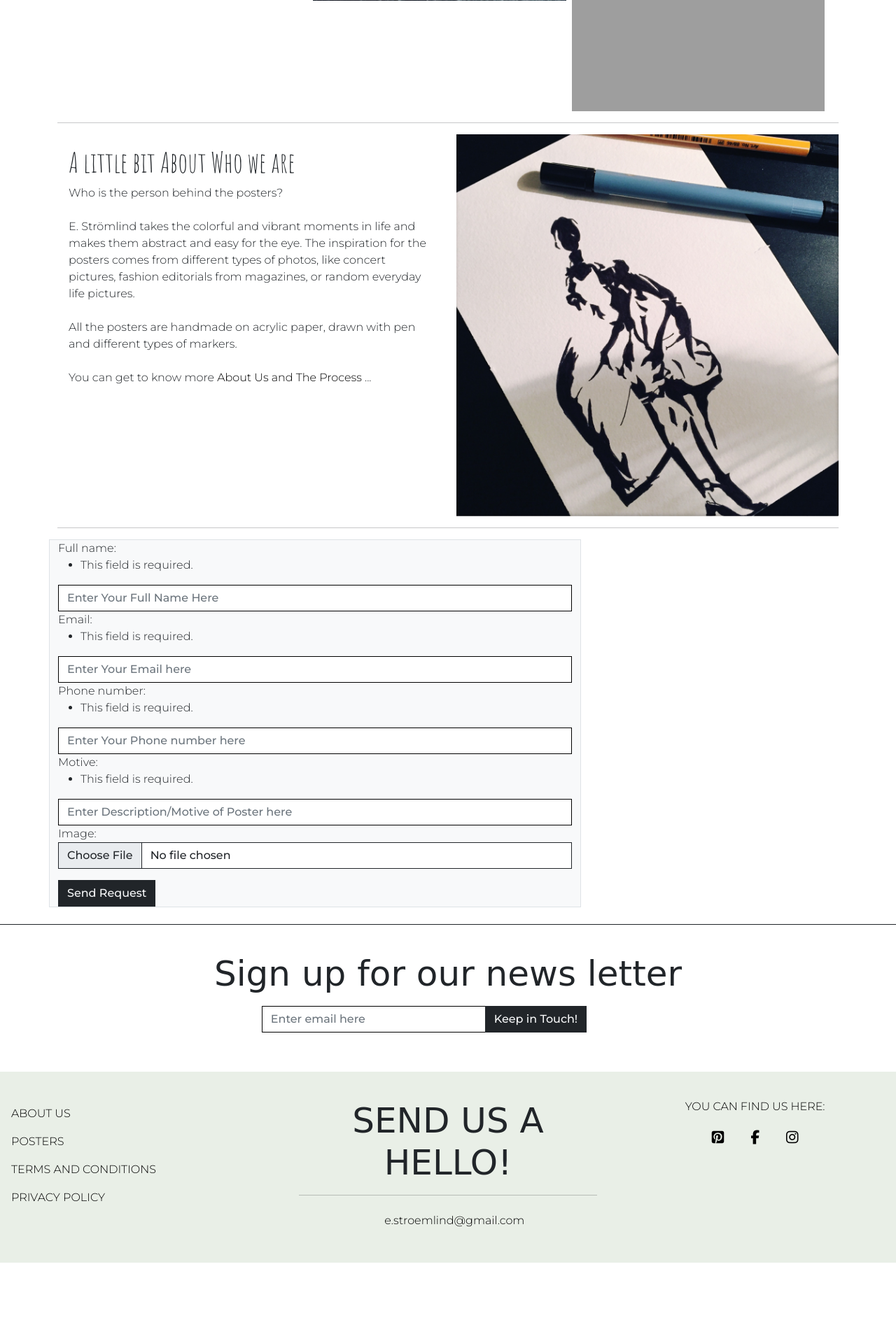
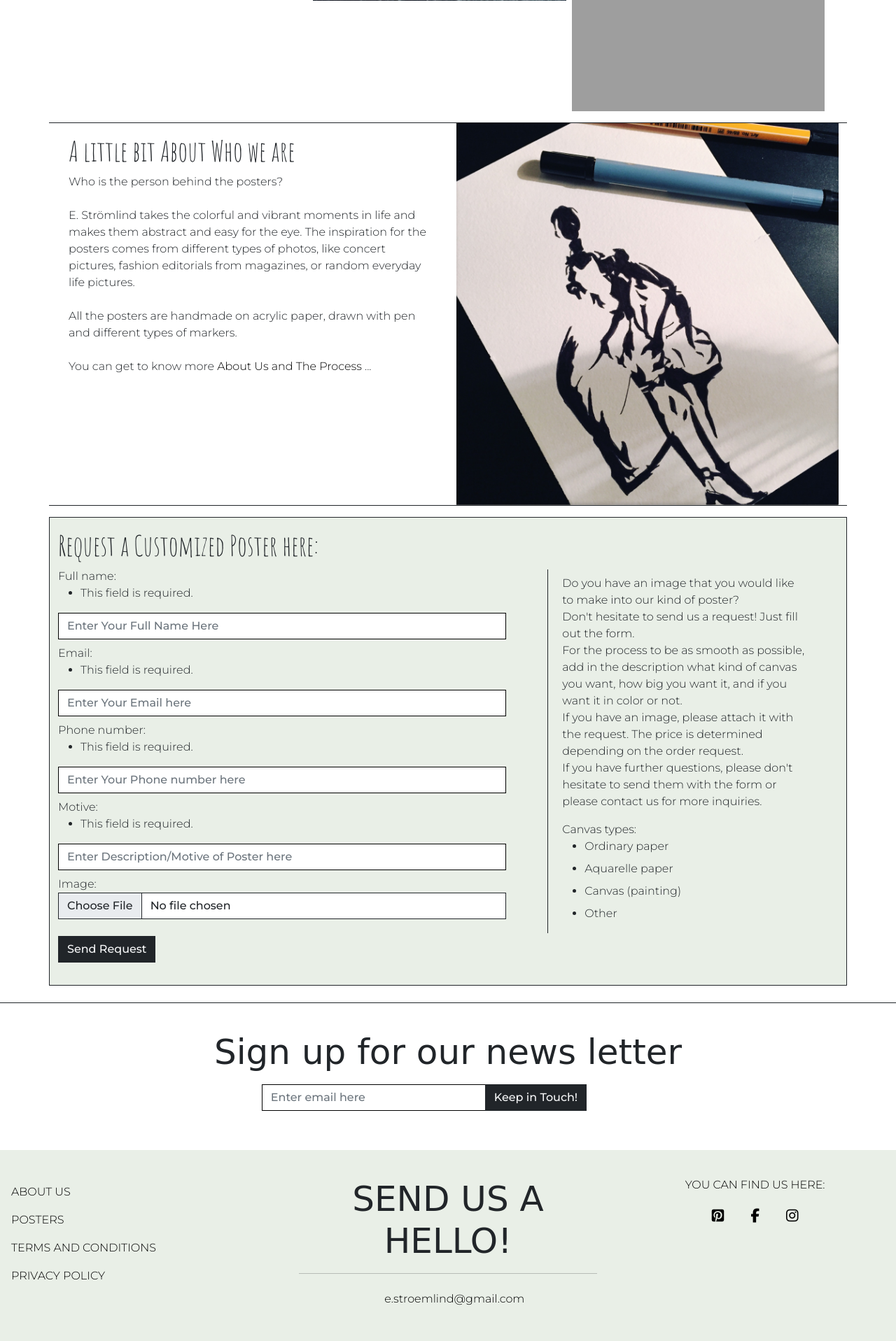
Before and after one commit to Code-Institute-Submissions/stroemlind-esart_JulyResub, a Django app: page / in a window 1280 px wide. Shown: the part 756-2673 px from the top of the page at 70% size. Before the commit the page ends 2561 px from the top, so only its background shows below. Run offline with Django 3.2, Linux system fonts and the light colour scheme; some libraries are stand-ins or nearby versions; some web fonts are replaced; grey boxes are pictures that could not be loaded.

Commit message:
Add additonal text to request form part in index.html and update layout

```diff
--- a/home/forms.py
+++ b/home/forms.py
@@ -48,26 +48,47 @@ class RequestPosterForm(forms.ModelForm):
 
         widgets = {
                 'full_name': forms.TextInput(attrs={
-                    'class': 'form-control request-form',
+                    'class': 'form-control request-form mb-2',
                     'placeholder': 'Enter Your Full Name Here',
                     'aria-label': 'Enter Full Name',
                 }),
                 'email': forms.EmailInput(attrs={
-                    'class': 'form-control request-form',
+                    'class': 'form-control request-form mb-2',
                     'placeholder': 'Enter Your Email here',
                     'aria-label': 'Enter Email',
                 }),
                 'phone_number': forms.NumberInput(attrs={
-                    'class': 'form-control request-form',
+                    'class': 'form-control request-form mb-2',
                     'placeholder': 'Enter Your Phone number here',
                     'aria-label': 'Enter Phone number',
                 }),
                 'motive': forms.TextInput(attrs={
-                    'class': 'form-control request-form',
+                    'class': 'form-control request-form mb-2',
                     'placeholder': 'Enter Description/Motive of Poster here',
                     'aria-label': 'Enter Motive Request',
                 }),
                 'image': forms.FileInput(attrs={
-                    'class': 'form-control rounded-0 border-dark'
+                    'class': 'form-control rounded-0 border-dark mb-2'
                 }),
         }
+
+    # def __init__(self, *args, **kwargs):
+    #     """
+    #     Add placeholders and classes, remove auto-generated
+    #     labels and set autofocus on first field
+    #     """
+    #     super().__init__(*args, **kwargs)
+    #     placeholders = {
+    #         'full_name': 'Full Name',
+    #         'email': 'Email',
+    #         'phone_number': 'Phone Number',
+    #         'motive': 'Enter Description/Motive of Poster here',
+    #         'image': 'Choose a file',
+    #     }
+    #     for field in self.fields:
+    #         if self.fields[field].required:
+    #             placeholder = f'{placeholders[field]} *'
+    #         else:
+    #             placeholder = placeholders[field]
+    #         self.fields[field].widget.attrs['placeholder'] = placeholder
+    #         self.fields[field].widget.attrs['class'] = 'form-control request-form'
--- a/home/templates/home/index.html
+++ b/home/templates/home/index.html
@@ -42,8 +42,7 @@
             <img src="{% static '' %}img/IMG_4721.jpg" alt="" class="gallery rounded-0">
         </div>
     </div>
-    <hr>
-    <div class="row my-3">
+    <div class="row my-3 border-top border-bottom border-dark">
         <div class="col-12 col-md-6 col-lg-6 col-xl-6 card border-0">
             <div class="card-body">
                 <h3 class="card-title">A little bit About Who we are</h3>
@@ -65,17 +64,33 @@
             <img src="{% static '' %}img/progress1.jpg" alt="" class="card-img-top rounded-0">
         </div>
     </div>
-    <hr>
-    <div class="row my-3">
-        <div class="col-12 col-md-8 col-lg-8 col-xl-8 border bg-light">
+    <div class="row bg-requestform border border-dark mb-3">
+        <div class="col-12 col-md-7 col-lg-7 col-xl-7 bg-requestform py-3 order-2 order-md-1">
+            <h3>Request a Customized Poster here:</h3>
             <form action="{% url 'home' %}" method="POST">
             {% csrf_token %}
                 {{ form }}
-            <button class="btn btn-dark border border-dark rounded-0 btn-outline-light mt-3" type="submit" aria-label="request poster">
+            <button class="btn btn-dark border border-dark rounded-0 btn-outline-light my-3" type="submit" aria-label="request poster">
                 Send Request
             </button>
             </form>
         </div>
+        <div class="col-12 col-md-4 col-lg-4 col-xl-4 bg-requestform my-auto mx-auto order-1 order-md-2 border-start border-dark">
+            <p class="ps-2 mt-2">
+                Do you have an image that you would like to make into our kind of poster?<br>
+                Don't hesitate to send us a request! Just fill out the form. <br> For the process to be as smooth as possible,
+                add in the description what kind of canvas you want, how big you want it, and if you want it in color or not.<br>
+                If you have an image, please attach it with the request. The price is determined depending on the order request.<br>
+                If you have further questions, please don't hesitate to send them with the form or please contact us for more inquiries.<br>
+            </p>
+            <p class="mb-0 ps-2">Canvas types:</p>
+            <ul class="ms-2">
+                <li class="mb-2">Ordinary paper</li>
+                <li class="mb-2">Aquarelle paper</li>
+                <li class="mb-2">Canvas (painting)</li>
+                <li class="mb-2">Other</li>
+            </ul>
+        </div>
     </div>
 </div>
 {% endblock %}
--- a/static/css/style.css
+++ b/static/css/style.css
@@ -116,6 +116,10 @@ h3 {
     border-radius: 0;
     border: solid 1px #000;
     color: #000;
+}
+
+.bg-requestform {
+    background-color: #e9efe7;
 }
 
 /* Poster Product styling */
```
